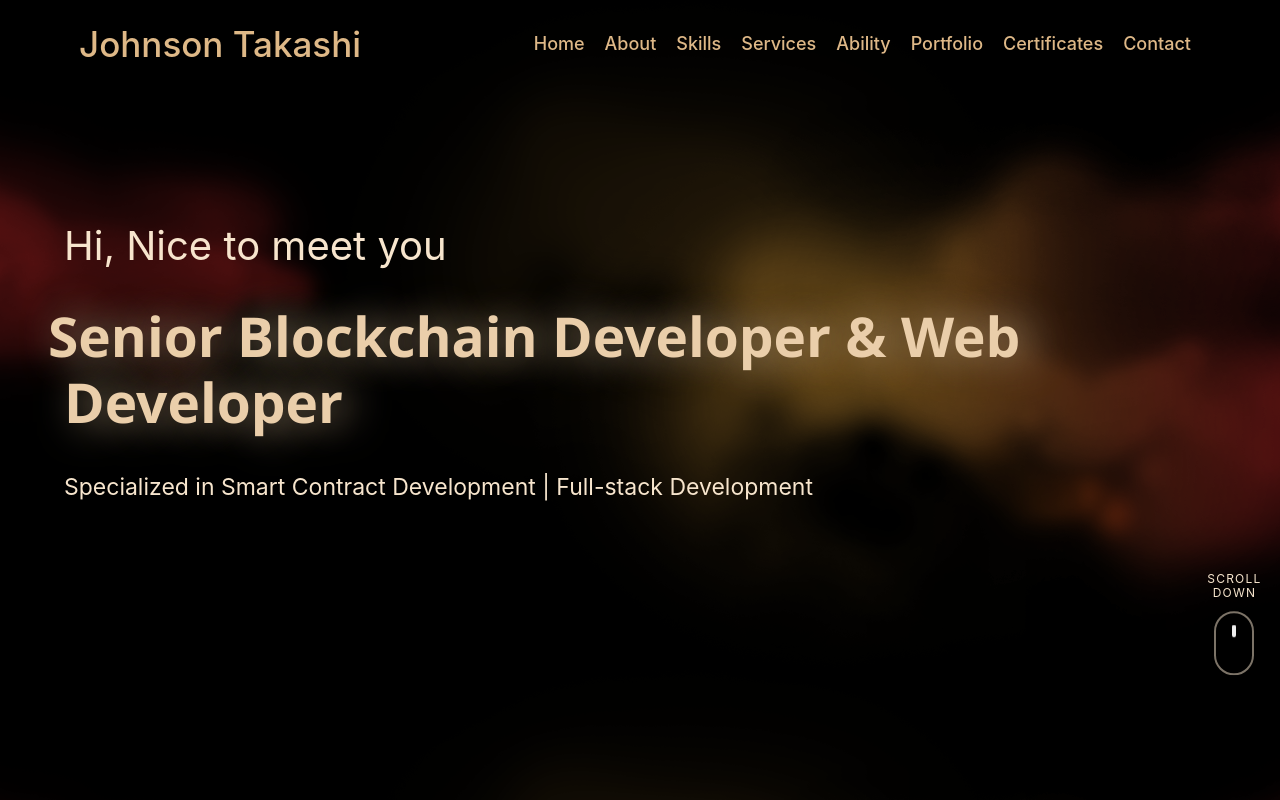
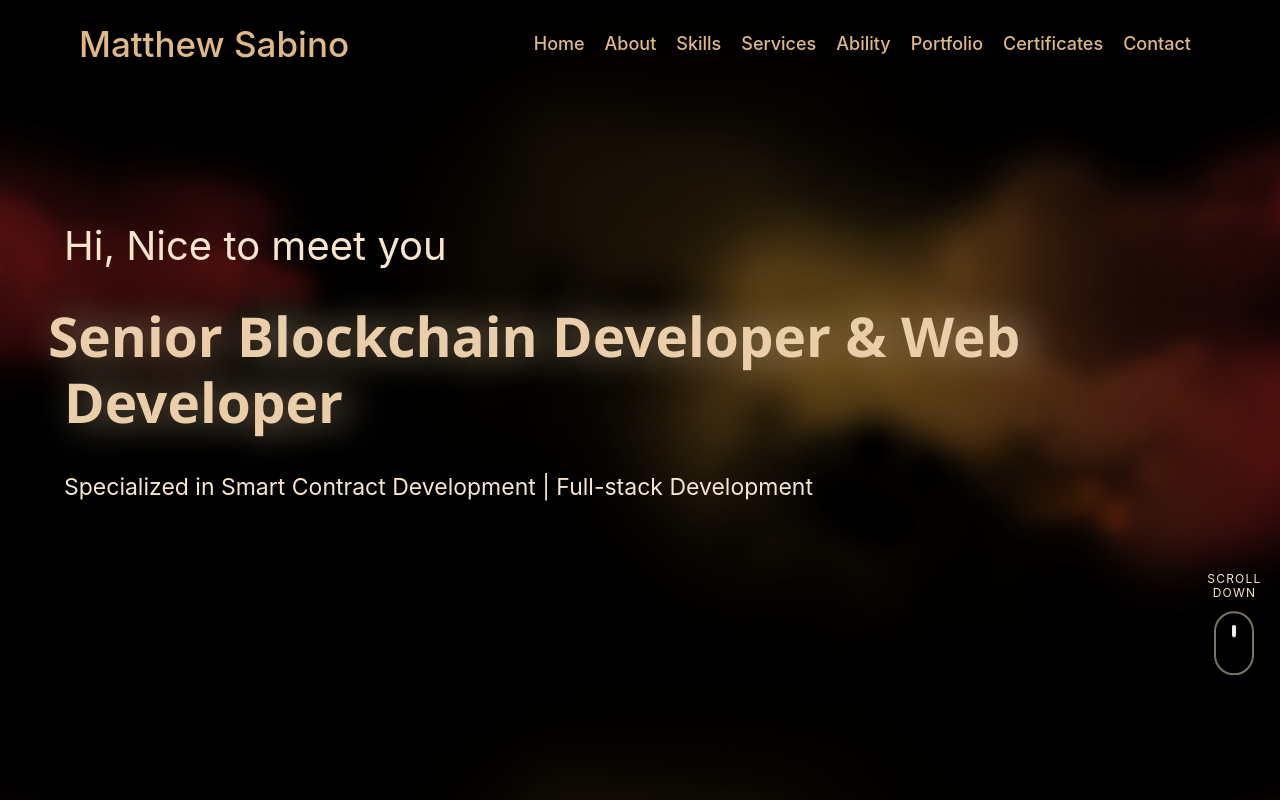
Before and after one commit to ohspringlab/ohspring, a plain HTML site: page index.html in a window 1280 px wide. Shown: the top 800 px of the page. Drawn offline with nearby package versions, Linux system fonts and the light colour scheme; animation ran at ten frames a second; a script that the page names is missing.

Commit message:
change foldername

```diff
--- a/index.html
+++ b/index.html
@@ -33,7 +33,7 @@
     <!-- navigation menu -->
     <nav style="width: 100%; position: fixed; z-index: 300;">
         <div class="navbar">
-            <div class="logo"><a href="#">Johnson Takashi</a></div>
+            <div class="logo"><a href="#">Matthew Sabino</a></div>
             <ul class="menu" style='margin-bottom: 0px;'>
                 <li class= "li"><a onclick="navTo('home')">Home</a></li>
                 <li class= "li"><a onclick="navTo('about')">About</a></li>
```
Also changed, not shown: assets/images/user/JT.png, assets/images/user/JT1.png (added).
